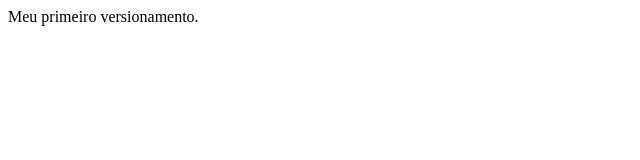
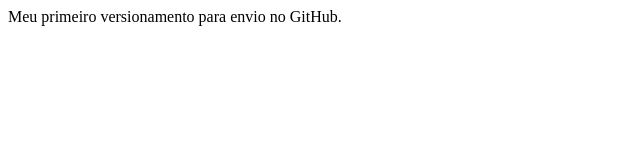
Before and after one commit to altairbarbosa/projeto_versionado, a plain HTML site: page index.html in a window 1280 px wide. Shown: the whole page, without its empty margins (0-640 px from the left). Drawn offline with Linux system fonts and the light colour scheme.

Commit message:
segundo commit

```diff
--- a/index.html
+++ b/index.html
@@ -1,5 +1,5 @@
 <html>
     <body>
-        Meu primeiro versionamento.
+        Meu primeiro versionamento para envio no GitHub.
     </body>
 </html>
```
